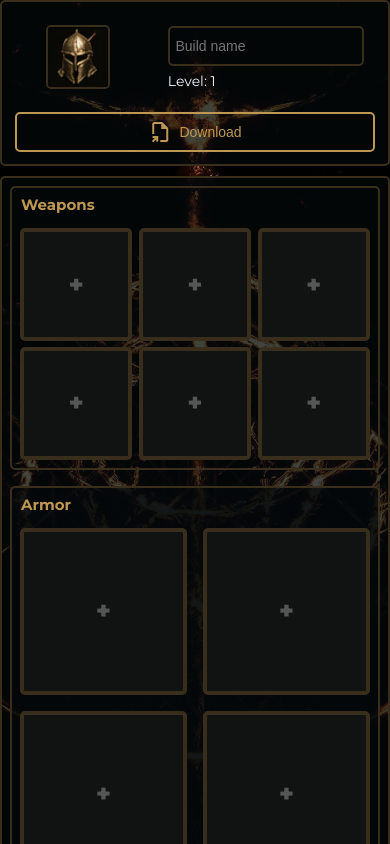
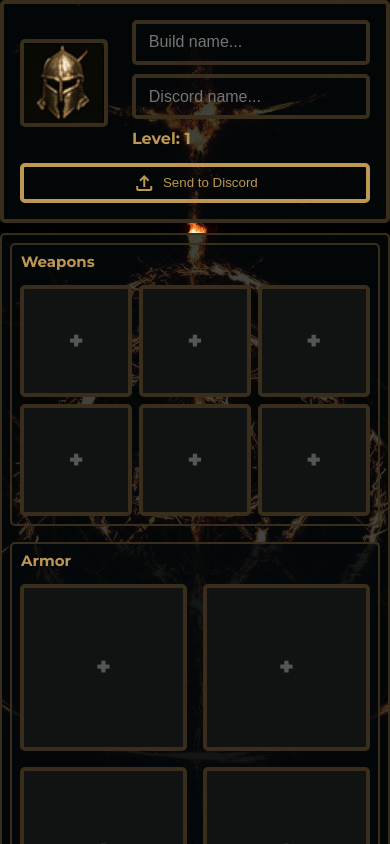
Before and after one commit to LeozinGs/elden-ring-build-maker, a React (Vite) app: page / in a window 390 px wide. Shown: the top 844 px of the page. Built offline with nearby package versions, Linux system fonts and the light colour scheme.

Commit message:
integration of webhook and minor changes

```diff
--- a/src/components/Button/Button.jsx
+++ b/src/components/Button/Button.jsx
@@ -1,3 +1,106 @@
+// const Button = ({ children, ...props }) => {
+//   async function convertImagesToBlobUrls(root) {
+//     const images = Array.from(root.querySelectorAll("img")).filter((img) => {
+//       const src = img.src;
+//       return src && !src.startsWith("data:") && !src.startsWith("blob:");
+//     });
+
+//     return Promise.all(
+//       images.map(async (img) => {
+//         const originalSrc = img.src;
+//         const normalizedSrc = originalSrc.replace(
+//           /(https?:\/\/[^\/]+)\/\/file\//,
+//           "$1/file/",
+//         );
+
+//         try {
+//           const response = await fetch(normalizedSrc, {
+//             method: "GET",
+//             mode: "cors",
+//             cache: "force-cache",
+//           });
+//           if (!response.ok) throw new Error("Imagem não carregou");
+
+//           const blob = await response.blob();
+//           const blobUrl = URL.createObjectURL(blob);
+//           img.dataset.originalSrc = originalSrc;
+//           img.dataset.blobUrl = blobUrl;
+//           img.src = blobUrl;
+//           await new Promise((resolve) => {
+//             if (img.complete) {
+//               resolve();
+//             } else {
+//               img.onload = () => resolve();
+//               img.onerror = () => resolve();
+//             }
+//           });
+//           return img;
+//         } catch (error) {
+//           return null;
+//         }
+//       }),
+//     );
+//   }
+
+//   async function restoreConvertedImages(root) {
+//     root.querySelectorAll("img").forEach((img) => {
+//       if (img.dataset.blobUrl) {
+//         URL.revokeObjectURL(img.dataset.blobUrl);
+//         img.src = img.dataset.originalSrc || img.src;
+//         delete img.dataset.blobUrl;
+//         delete img.dataset.originalSrc;
+//       }
+//     });
+//   }
+
+//   async function baixarImagem() {
+//     const elemento = document.querySelector("#root");
+//     if (!elemento) return;
+
+//     await convertImagesToBlobUrls(elemento);
+
+//     const botao = document.querySelector("#hide_on_print");
+//     if (botao) {
+//       botao.style.visibility = "hidden";
+//     }
+
+//     let canvas;
+//     try {
+//       canvas = await html2canvas(elemento, {
+//         scale: 2,
+//         useCORS: true,
+//         allowTaint: false,
+//         imageTimeout: 15000,
+//         logging: false,
+//         windowWidth: 1920,
+//         windowHeight: document.documentElement.scrollHeight,
+//         onclone: (clonedDoc) => {
+//           const elementoFundo = clonedDoc.querySelector("#root");
+//           if (elementoFundo) {
+//             elementoFundo.style.setProperty("--general-background", "#04080a");
+//           }
+//         },
+//       });
+//     } finally {
+//       if (botao) {
+//         botao.style.visibility = "visible";
+//       }
+//       await restoreConvertedImages(elemento);
+//     }
+
+//     const link = document.createElement("a");
+//     link.download = "print-build-perfeita.png";
+//     link.href = canvas.toDataURL("image/png");
+//     link.click();
+//   }
+
+//   return (
+//     <button id="hide_on_print" onClick={() => baixarImagem()} {...props}>
+//       {children}
+//     </button>
+//   );
+// };
+// export default Button;
 const Button = ({ children, ...props }) => {
   async function convertImagesToBlobUrls(root) {
     const images = Array.from(root.querySelectorAll("img")).filter((img) => {
@@ -27,9 +130,8 @@ const Button = ({ children, ...props }) => {
           img.dataset.blobUrl = blobUrl;
           img.src = blobUrl;
           await new Promise((resolve) => {
-            if (img.complete) {
-              resolve();
-            } else {
+            if (img.complete) resolve();
+            else {
               img.onload = () => resolve();
               img.onerror = () => resolve();
             }
@@ -53,20 +155,23 @@ const Button = ({ children, ...props }) => {
     });
   }
 
-  async function baixarImagem() {
+  async function enviarParaDiscord() {
     const elemento = document.querySelector("#root");
     if (!elemento) return;
+
+    // Captura os valores antes de processar o clone
+    const buildNameValue =
+      document.querySelector(".buildNameInput")?.value || "BUILD SEM NOME";
+    const discordNameValue =
+      document.querySelector(".discordNameInput")?.value || "ANÔNIMO";
 
     await convertImagesToBlobUrls(elemento);
 
     const botao = document.querySelector("#hide_on_print");
-    if (botao) {
-      botao.style.visibility = "hidden";
-    }
+    if (botao) botao.style.visibility = "hidden";
 
-    let canvas;
     try {
-      canvas = await html2canvas(elemento, {
+      const canvas = await html2canvas(elemento, {
         scale: 2,
         useCORS: true,
         allowTaint: false,
@@ -76,28 +181,100 @@ const Button = ({ children, ...props }) => {
         windowHeight: document.documentElement.scrollHeight,
         onclone: (clonedDoc) => {
           const elementoFundo = clonedDoc.querySelector("#root");
+
           if (elementoFundo) {
-            elementoFundo.style.setProperty("--general-background", "#04080a");
+            // Define o fundo escuro para a imagem toda
+            elementoFundo.style.backgroundColor = "#04080a";
+            elementoFundo.style.padding = "20px";
+
+            // 1. Esconde os inputs na imagem
+            const inputsParaEsconder = clonedDoc.querySelectorAll(
+              ".buildNameInput, .discordNameInput",
+            );
+            inputsParaEsconder.forEach((input) => {
+              input.style.display = "none";
+            });
+
+            // 2. Cria o cabeçalho estilizado da imagem
+            const headerContainer = clonedDoc.createElement("div");
+            headerContainer.style.cssText = `
+              text-align: center;
+              margin-bottom: 25px;
+              width: 100%;
+              background-color: #04080a;
+              border: 4px solid #392e1b;
+              border-radius: 5px;
+              padding: 25px;
+              box-sizing: border-box;
+            `;
+
+            const title = clonedDoc.createElement("h1");
+            title.innerText = buildNameValue.toUpperCase();
+            title.style.cssText =
+              "color: #be9752; font-family: serif; font-size: 42px; margin: 0; letter-spacing: 4px;";
+
+            const author = clonedDoc.createElement("p");
+            author.innerText = `Autor: "${discordNameValue}"`;
+            author.style.cssText =
+              "color: aliceblue; font-family: sans-serif; font-size: 18px; margin: 10px 0 0 0; letter-spacing: 2px; opacity: 0.9;";
+
+            headerContainer.appendChild(title);
+            headerContainer.appendChild(author);
+            elementoFundo.insertBefore(
+              headerContainer,
+              elementoFundo.firstChild,
+            );
+          }
+
+          // Trata textarea para quebra de linha no print
+          const textArea = clonedDoc.querySelector(".description-input");
+          if (textArea) {
+            const div = clonedDoc.createElement("div");
+            div.innerText = textArea.value;
+            div.style.cssText =
+              "width: 100%; color: aliceblue; font-family: inherit; font-size: 16px; line-height: 1.5; white-space: pre-wrap; word-wrap: break-word;";
+            textArea.parentNode.replaceChild(div, textArea);
           }
         },
       });
+
+      // Envia o Blob para a sua própria API na Vercel
+      canvas.toBlob(async (blob) => {
+        if (!blob) return;
+
+        const formData = new FormData();
+        formData.append("file", blob, "build.png");
+        formData.append(
+          "payload_json",
+          JSON.stringify({
+            content: `🛡️ **Nova Build recebida de ${discordNameValue}!**`,
+          }),
+        );
+
+        const response = await fetch("/api/send-build", {
+          method: "POST",
+          body: formData,
+        });
+
+        if (response.ok) {
+          alert("Build enviada com sucesso para o Mural!");
+        } else {
+          alert("Houve um erro ao enviar. Verifique os logs da Vercel.");
+        }
+      }, "image/png");
+    } catch (error) {
+      console.error("Erro no processo:", error);
     } finally {
-      if (botao) {
-        botao.style.visibility = "visible";
-      }
+      if (botao) botao.style.visibility = "visible";
       await restoreConvertedImages(elemento);
     }
-
-    const link = document.createElement("a");
-    link.download = "print-build-perfeita.png";
-    link.href = canvas.toDataURL("image/png");
-    link.click();
   }
 
   return (
-    <button id="hide_on_print" onClick={() => baixarImagem()} {...props}>
+    <button id="hide_on_print" onClick={() => enviarParaDiscord()} {...props}>
       {children}
     </button>
   );
 };
+
 export default Button;
--- a/src/components/Header/Header.css
+++ b/src/components/Header/Header.css
@@ -4,12 +4,10 @@
   padding: 1em;
   width: 100%;
   box-sizing: border-box;
-
   display: flex;
   align-items: center;
   justify-content: space-between;
   gap: 1em;
-
   background-color: var(--general-background);
   margin-bottom: 10px;
 }
@@ -17,9 +15,8 @@
 .leftSide {
   display: flex;
   align-items: center;
-  gap: 1em;
+  gap: 1.5em;
   flex: 1;
-  min-width: 0;
 }
 
 #avatar {
@@ -34,31 +31,35 @@
 .buildInfo {
   display: flex;
   flex-direction: column;
-  gap: 0.3em;
+  gap: 0.6em; /* Espaço entre Build Name e Discord Name */
   flex: 1;
-  min-width: 0;
 }
 
-.buildNameInput {
+.buildNameInput,
+.discordNameInput {
   color: aliceblue;
   background-color: transparent;
   border: 4px solid #392e1b;
   border-radius: 5px;
-  font-size: 20px;
+  font-size: 18px;
   font-weight: 400;
   outline: none;
-  height: 3rem;
-  width: 100%;
-  padding: 0.5em;
+  height: 2.8rem;
+  width: 100%; /* Ambos ocuparão 100% da largura da buildInfo */
+  max-width: 400px; /* Limite opcional para não esticar demais em telas ultra-wide */
+  padding: 0 0.8em;
   box-sizing: border-box;
 }
 
-.buildNameInput:focus {
+.buildNameInput:focus,
+.discordNameInput:focus {
   border: 4px solid #be9752;
 }
 
 .buildLevel {
-  color: aliceblue;
+  color: #be9752;
+  font-weight: bold;
+  margin-top: 2px;
 }
 
 .exportButton {
@@ -66,19 +67,14 @@
   justify-content: center;
   align-items: center;
   gap: 0.5em;
-
   height: 40px;
   padding: 0 18px;
-
   color: #be9752;
   background-color: transparent;
-
   border: 4px solid #be9752;
   border-radius: 5px;
-
   transition: 100ms ease-in-out;
   cursor: pointer;
-
   white-space: nowrap;
   flex-shrink: 0;
 }
@@ -91,74 +87,21 @@
   transform: scale(0.98);
 }
 
-@media print {
-  .hide-on-print {
-    display: none !important;
-  }
-}
-
-/* Tablet (Até 768px) */
+/* Responsividade */
 @media (max-width: 768px) {
   .header {
-    flex-direction: column; /* Empilha os blocos verticalmente no mobile */
-    align-items: stretch; /* Faz os elementos internos usarem toda a largura */
-    gap: 1em;
-    border-width: 2px;
+    flex-direction: column;
+    align-items: stretch;
   }
 
-  .leftSide {
-    width: 100%;
+  .buildNameInput,
+  .discordNameInput {
+    max-width: 100%;
+    font-size: 16px;
   }
 
   #avatar {
-    width: 70px;
-    height: 70px;
-    border-width: 2px;
-  }
-
-  .buildNameInput {
-    font-size: 16px;
-    border-width: 2px;
-    height: 2.8rem;
-  }
-
-  .buildNameInput:focus {
-    border-width: 2px;
-  }
-
-  .exportButton {
-    width: 100%; /* Botão ocupa a largura total para facilitar o clique */
-    height: 44px; /* Aumentado para melhor ergonomia ao toque (touch target) */
-    padding: 0;
-    font-size: 15px;
-    border-width: 2px;
+    width: 80px;
+    height: 80px;
   }
 }
-
-/* Celulares pequenos (Até 480px) */
-@media (max-width: 480px) {
-  .header {
-    padding: 0.8em;
-    gap: 0.8em;
-  }
-
-  #avatar {
-    width: 60px;
-    height: 60px;
-  }
-
-  .buildNameInput {
-    font-size: 14px;
-    padding: 0.4em;
-    height: 2.5rem;
-  }
-
-  .buildLevel {
-    font-size: 14px;
-  }
-
-  .exportButton {
-    height: 40px;
-    font-size: 14px;
-  }
-}
--- a/src/components/Header/Header.jsx
+++ b/src/components/Header/Header.jsx
@@ -7,39 +7,40 @@ import Button from "../Button/Button";
 
 const Header = ({ attributes }) => {
   const [buildName, setBuildName] = useState("");
+  const [discordName, setDiscordName] = useState("");
 
   return (
     <header className="header">
-      <Container
-        style={{
-          display: "flex",
-          gap: "1em",
-        }}
-      >
+      <div className="leftSide">
         <img src={avatar} alt="avatar" id="avatar" />
-        <Container
-          style={{
-            display: "flex",
-            flexDirection: "column",
-            justifyContent: "space-between",
-            padding: ".7rem",
-          }}
-        >
+
+        {/* Este bloco organiza os inputs verticalmente */}
+        <div className="buildInfo">
           <input
             className="buildNameInput"
             type="text"
             value={buildName}
             onChange={(e) => setBuildName(e.target.value)}
-            placeholder="Build name"
+            placeholder="Build name..."
           />
+
+          <input
+            className="discordNameInput"
+            type="text"
+            value={discordName}
+            onChange={(e) => setDiscordName(e.target.value)}
+            placeholder="Discord name..."
+          />
+
           <p className="buildLevel">
             Level: <Sum attributes={attributes} />
           </p>
-        </Container>
-      </Container>
+        </div>
+      </div>
+
       <Button className="exportButton hide-on-print">
-        <span className="material-symbols-outlined">file_export</span>
-        Download
+        <span className="material-symbols-outlined">upload</span>
+        Send to Discord
       </Button>
     </header>
   );
```
Also changed, not shown: api/send-build.jsx (added, +32 -0 lines), src/components/Main/Main.css (+7 -2 lines).
